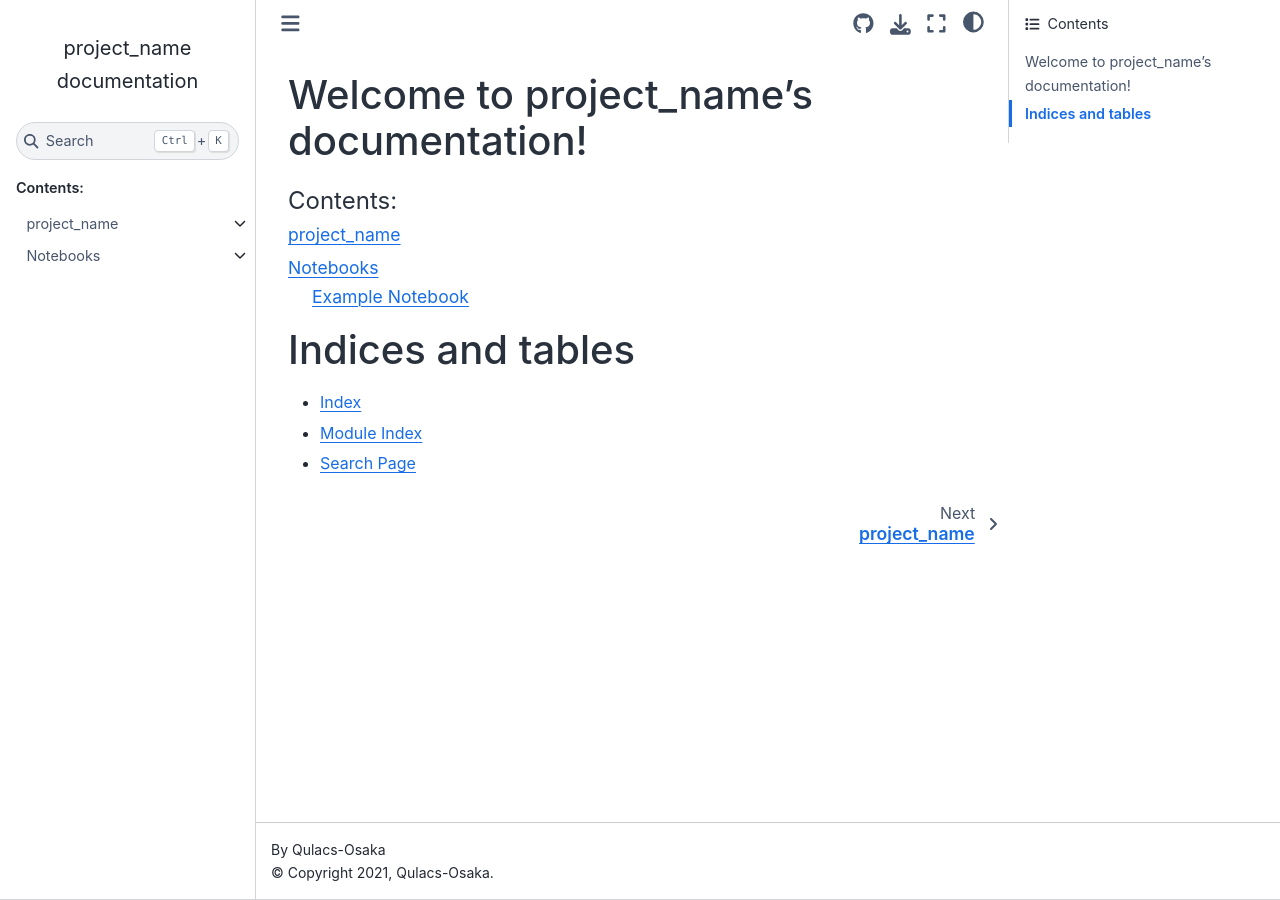
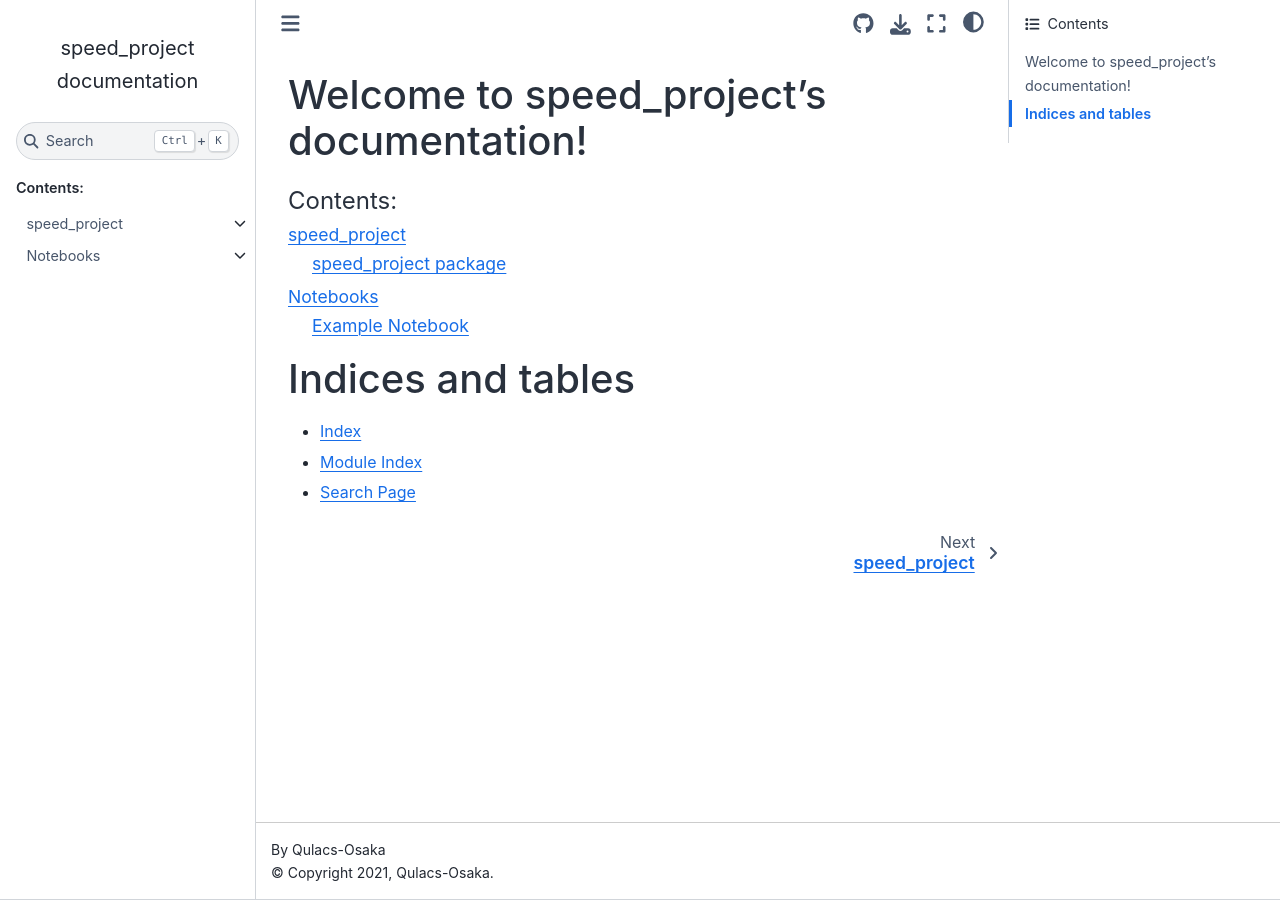
Before and after one commit to speed1313/hello-world-python-project-template, a Sphinx documentation site: the page built from doc/source/index.rst, in a window 1280 px wide. Built offline with Sphinx 7.4.7 and the Sphinx Book theme 1.1.4, drawn with Linux system fonts in a browser that asks for light colours; pages that are not in the unit, such as notebooks, are missing from menus.

Commit message:
fix project

```diff
--- a/README.md
+++ b/README.md
@@ -1,4 +1,4 @@
-# project_name
+# speed_project
 
 This is a template repository for Python project.
 
@@ -8,8 +8,8 @@ Refer to a following documentation:
 - ja: https://docs.github.com/ja/repositories/creating-and-managing-repositories/creating-a-repository-from-a-template
 
 Then rename following stuffs:
-* `project_name` in all files -> Your new project name
-* `project_name` directory -> Your new project name
+* `speed_project` in all files -> Your new project name
+* `speed_project` directory -> Your new project name
 * `python-project-template` -> Your new GitHub repository name
 
 In this repository, `Python 3.9` is specified as the default Python version to use.
--- a/doc/source/conf.py
+++ b/doc/source/conf.py
@@ -18,7 +18,7 @@ sys.path.insert(0, os.path.abspath("../.."))
 
 # -- Project information -----------------------------------------------------
 
-project = "project_name"
+project = "speed_project"
 copyright = "2021, Qulacs-Osaka"
 author = "Qulacs-Osaka"
 
--- a/doc/source/index.rst
+++ b/doc/source/index.rst
@@ -1,9 +1,9 @@
-.. project_name documentation master file, created by
+.. speed_project documentation master file, created by
    sphinx-quickstart on Mon Oct  4 15:58:54 2021.
    You can adapt this file completely to your liking, but it should at least
    contain the root `toctree` directive.
 
-Welcome to project_name's documentation!
+Welcome to speed_project's documentation!
 ============================================
 
 .. toctree::
--- a/doc/source/modules.rst
+++ b/doc/source/modules.rst
@@ -1,7 +1,7 @@
-project_name
-============
+speed_project
+=============
 
 .. toctree::
    :maxdepth: 4
 
-   project_name
+   speed_project
--- /dev/null
+++ b/doc/source/speed_project.rst
@@ -0,0 +1,18 @@
+speed\_project package
+======================
+
+Subpackages
+-----------
+
+.. toctree::
+   :maxdepth: 4
+
+   speed_project.greet
+
+Module contents
+---------------
+
+.. automodule:: speed_project
+   :members:
+   :undoc-members:
+   :show-inheritance:
--- a/pyproject.toml
+++ b/pyproject.toml
@@ -1,5 +1,5 @@
 [tool.poetry]
-name = "project_name"
+name = "speed_project"
 version = "0.1.0"
 description = ""
 authors = ["Your Name <you@example.com>"]
```
Also changed, not shown: doc/source/speed_project.greet.hello.rst (added, +7 -0 lines), doc/source/speed_project.greet.rst (added, +18 -0 lines), speed_project/__init__.py (added), 5 other files.
